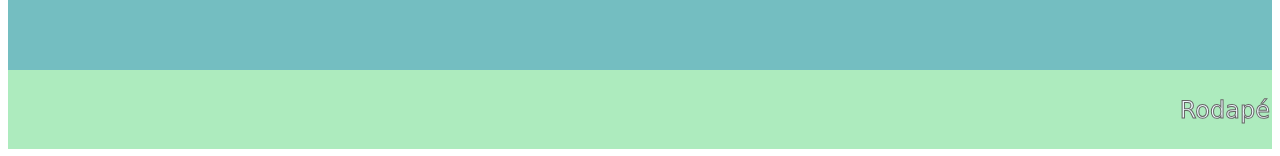
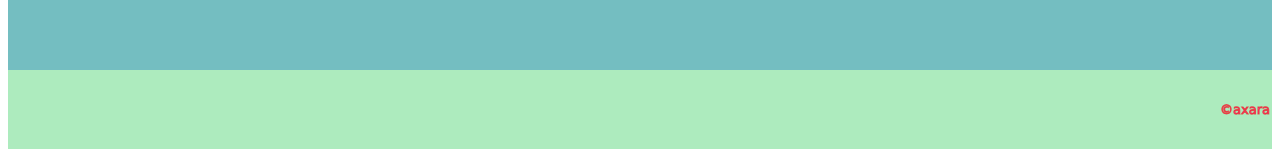
Before and after one commit to Caxara/HTML-CSS-and-JavaScript-Study-Group, a plain HTML site: page index.html in a window 1280 px wide. Shown: the part 657-813 px from the top of the page. Drawn offline with Linux system fonts and the light colour scheme.

Commit message:
Atualizating footer

```diff
--- a/index.html
+++ b/index.html
@@ -47,15 +47,13 @@
             display: flex;
             justify-content:flex-end;
             align-items: center;
-            color: aliceblue;
+            color: rgb(247, 90, 166);
             font-style: normal;
             padding: 2px;
-            font-size:x-large;
-
-
+            font-size:small;
             font-family:'Lucida Sans', 'Lucida Sans Regular', 'Lucida Grande', 'Lucida Sans Unicode', Geneva, Verdana, sans-serif;
             -webkit-text-stroke-width: 1px;
-            -webkit-text-stroke-color: #656464;
+            -webkit-text-stroke-color: #f1050598;
         }
 
         main {
@@ -89,7 +87,7 @@
     <main>
         <p><strong>Conteúdo</strong></p>
     </main>
-    <footer>Rodapé</footer>
+    <footer> &copy;axara </footer>
 
 
     <!--<div class="container">
```
